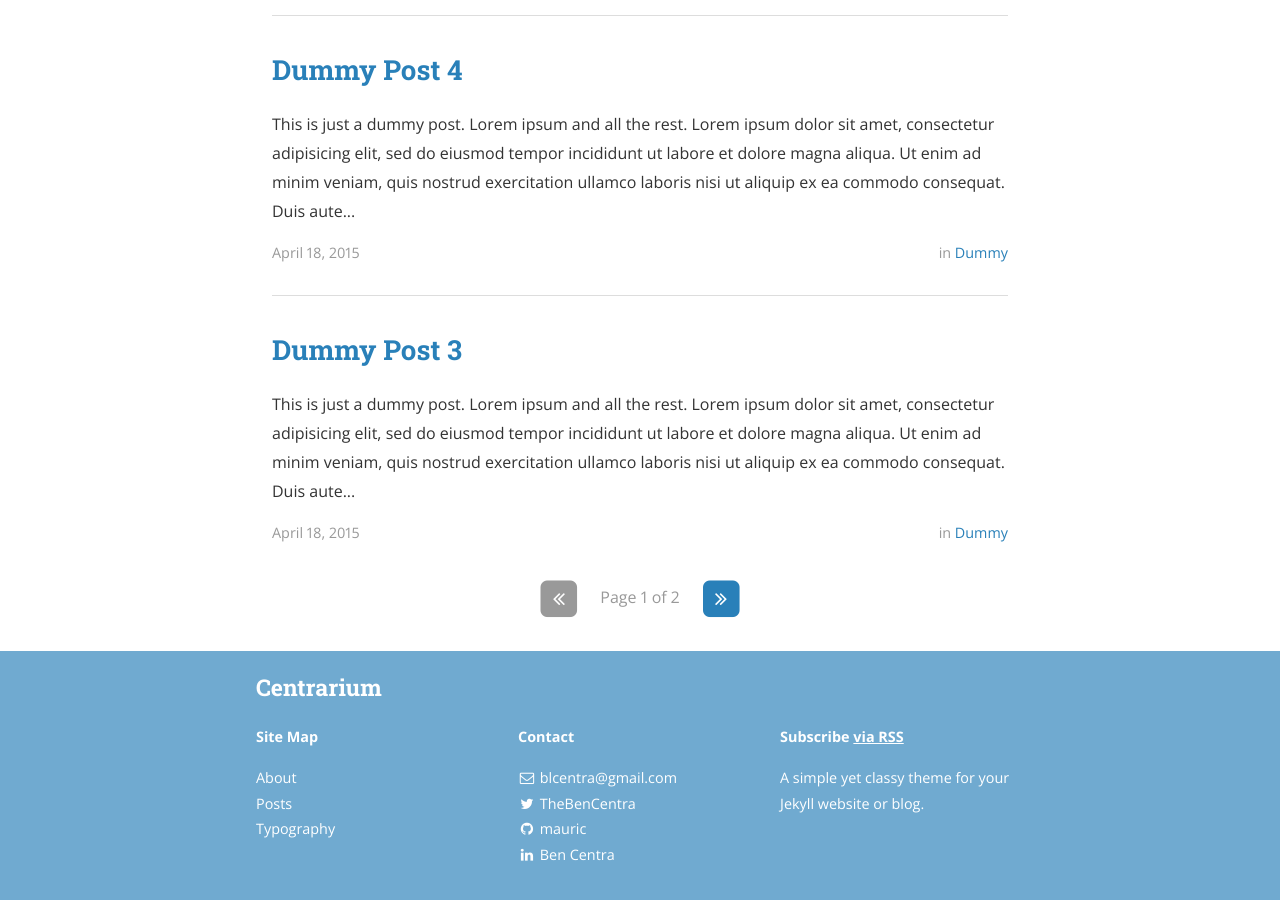
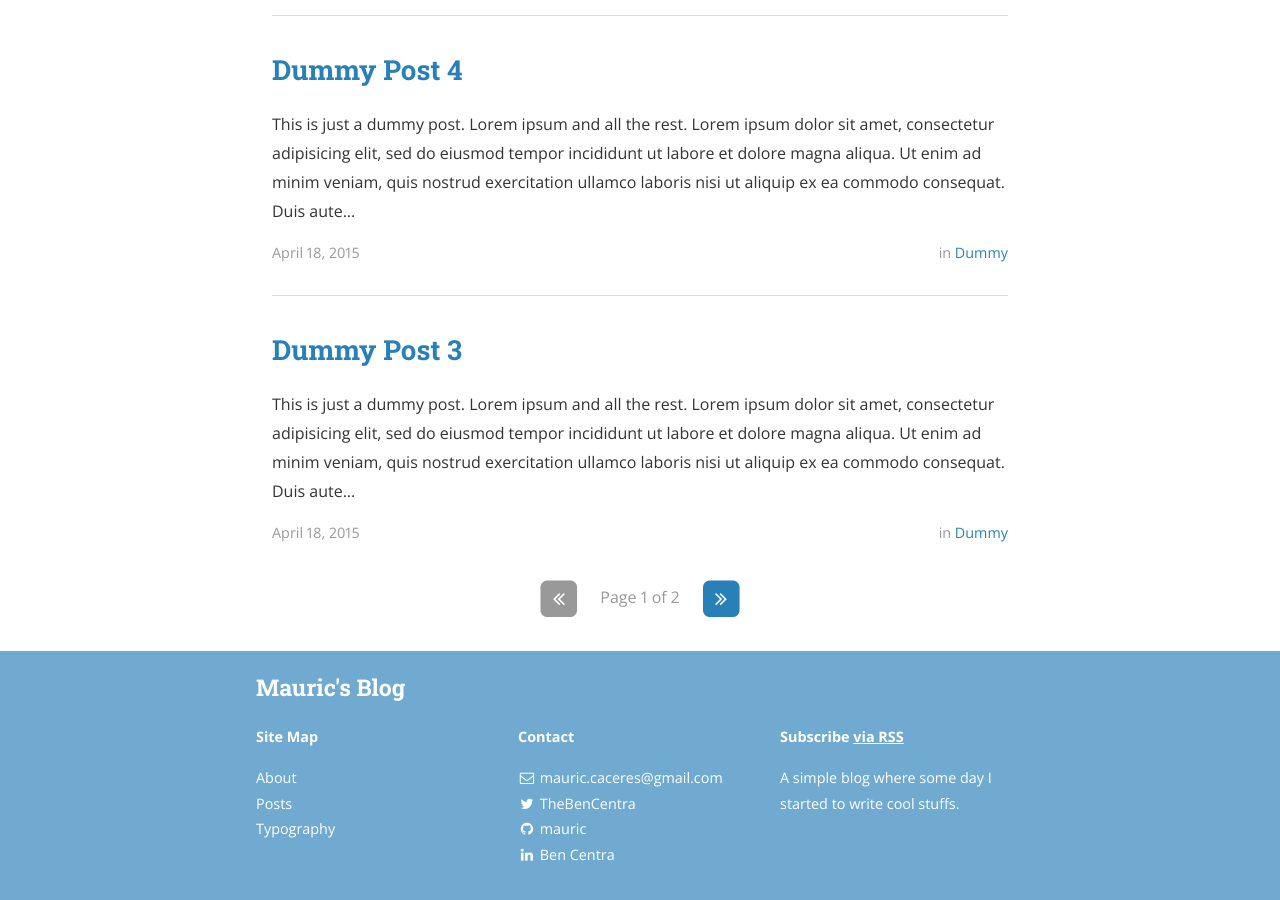
Before and after one commit to mauric/mauric.github.io, a Jekyll site: the page built from index.html, in a window 1280 px wide and 900 px high, scrolled down 1301 px. Built offline with Jekyll 4.4.1, drawn with Linux system fonts in a browser that asks for light colours; nearby versions of some CDN libraries; the list of posts is cut into pages by our own code; some of the changed text lies outside the part shown.

```diff
--- a/_config.yml
+++ b/_config.yml
@@ -9,12 +9,12 @@ exclude:
   - "/vendor/"
 
 # Site settings
-title: Centrarium
-subtitle: "A simple yet classy theme for your Jekyll website or blog"
-email: blcentra@gmail.com
-name: Ben Centra
+title: Mauric's Blog
+subtitle: "About things that I'm thinking on ..."
+email: mauric.caceres@gmail.com
+name: Mauricio Cáceres
 description: >
-  A simple yet classy theme for your Jekyll website or blog.
+  A simple blog where some day I started to write cool stuffs.
 # Base URL of site (i.e. /blog). It should always start with a slash,
 # and never end with a slash. Set it to a blank value if hosting at the
 # root of your server.
```
